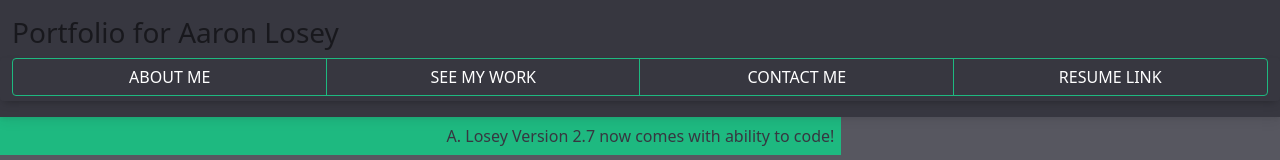
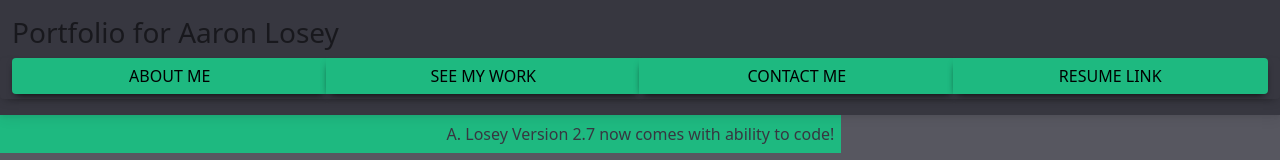
Before and after one commit to AJLosey/Portfolio, a React (Create React App) app: page / in a window 1280 px wide. Shown: the top 160 px of the page. Built offline with nearby package versions, Linux system fonts and the light colour scheme.

Commit message:
button shadow

```diff
--- a/src/App.css
+++ b/src/App.css
@@ -53,9 +53,10 @@ a:visited {
 }
 
 .btn-primary {
-  background-color: var(--dark-accent) !important;
-  border-color: var(--green-accent) !important;
-  color: whitesmoke;
+  background-color: var(--green-accent) !important;
+  border: none !important;
+  color: black !important;
+  box-shadow: 0 4px 9px -4px black !important;
 }
 
 .contact-info {
@@ -66,11 +67,3 @@ a:visited {
 .list-group-item {
   border-radius: 0px !important;
 }
-
-.btn-check:focus+.btn-primary {
-  box-shadow: none !important;
-}
-
-.btn-check:focus+.btn {
-  box-shadow: none !important;
-}
```
